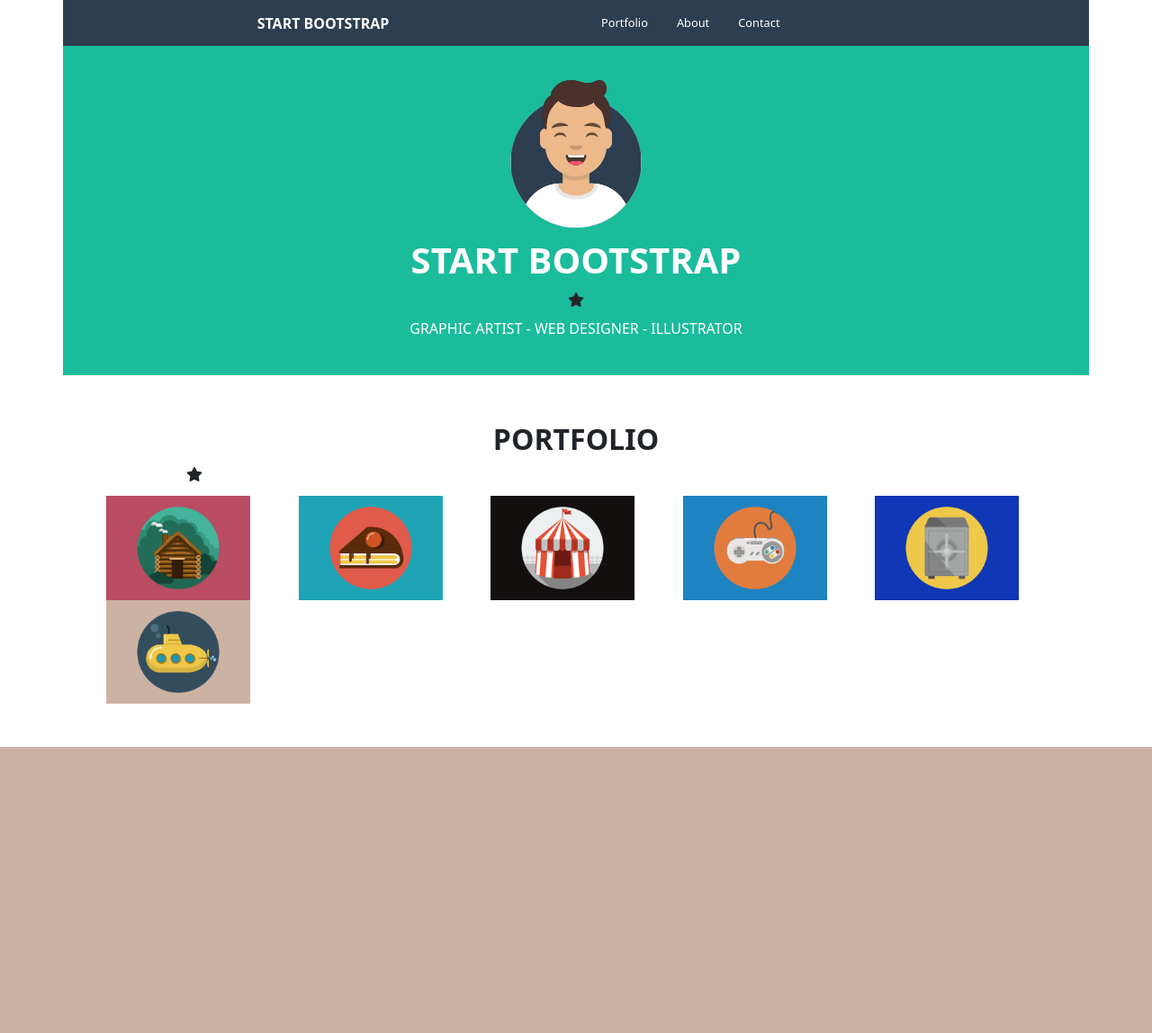
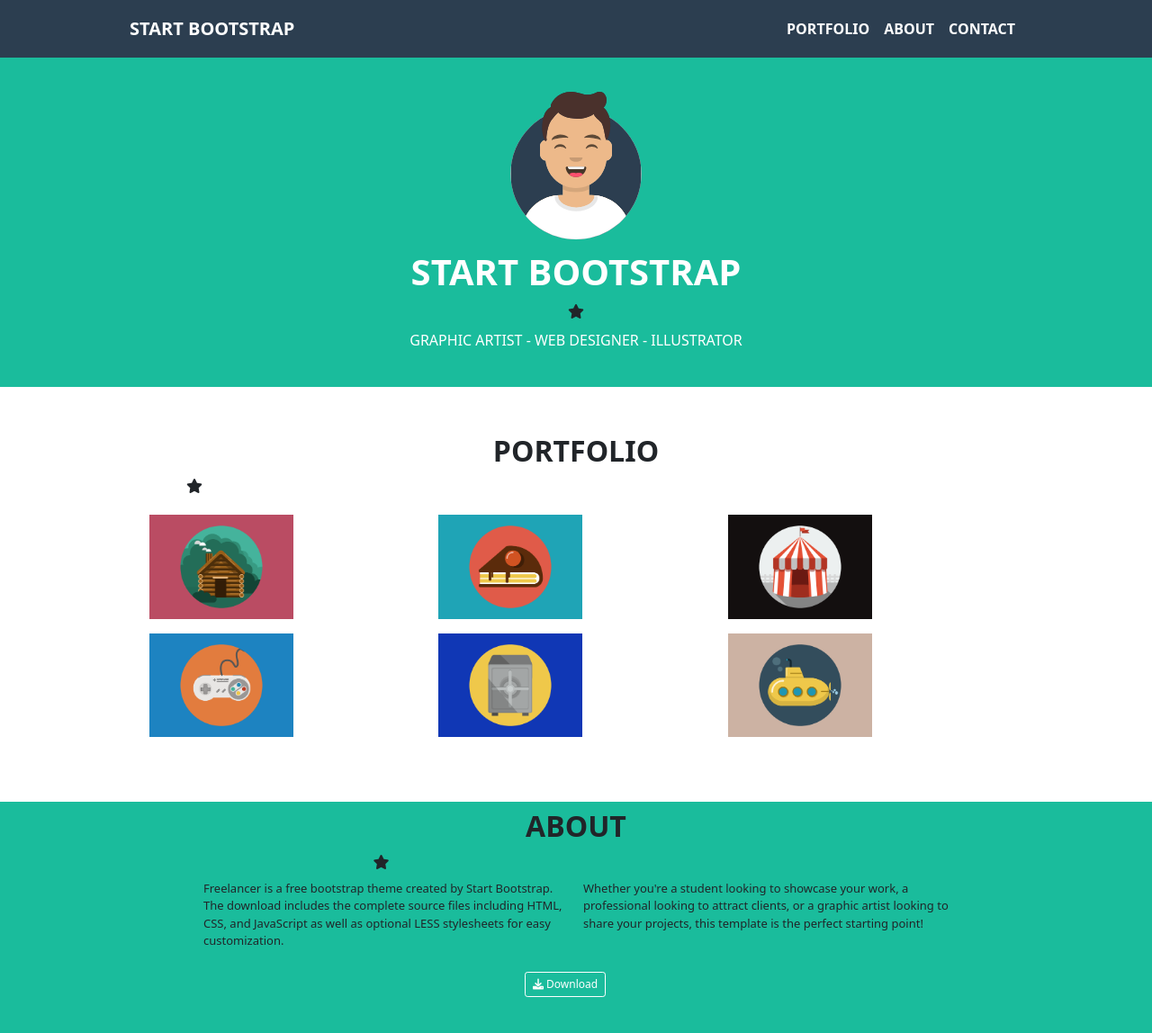
Before and after one commit to Mahdavi3649/html-css-bootstrap-freelancer, a plain HTML site: page index.html in a window 1280 px wide. Shown: the whole page at 90% size. Before the commit the page ends 830 px from the top, so only its background shows below. Drawn offline with nearby package versions, Linux system fonts and the light colour scheme.

Commit message:
add all section of main

```diff
--- a/index.html
+++ b/index.html
@@ -11,34 +11,26 @@
 </head>
 <body>
     <header>
-        <div class="container">
-            <div class="row bg_header p-2 text-center align-items-center">
-                <div class="col-6 ">
-                    <a href="#" class="text_default text-white"><strong>Start Bootstrap</strong></a>
-                </div>
-                <div class="col-6">
-                    <ul class="nav text_menu">
-                        <li class="nav-item">
-                          <a class="nav-link  text-white" href="#">Portfolio</a>
-                        </li>
-                        <li class="nav-item">
-                          <a class="nav-link  text-white" href="#">About</a>
-                        </li>
-                        <li class="nav-item">
-                          <a class="nav-link text-white" href="#">Contact</a>
-                        </li>
-                      </ul>
+        <nav class="navbar navbar-expand-md px-md-5 bg_header">
+            <div class="container-fluid px-lg-5 mx-lg-5">
+                <a class="navbar-brand text-uppercase fw-bold font-size-smaller my-2 my-md-1 text-white" href="#">Start
+                    Bootstrap</a>
+                <div class="collapse navbar-collapse justify-content-end" id="navbarNavAltMarkup">
+                    <div class="navbar-nav text-uppercase font-size-12 fw-bold">
+                        <a class="nav-link active" aria-current="page" href="#second-section">Portfolio</a>
+                        <a class="nav-link " href="#third-section">About</a>
+                        <a class="nav-link" href="#fourth-section">Contact</a>
+                    </div>
                 </div>
             </div>
-        </div>
+        </nav>
     </header>
 
 
     <main>
-
          <!-- first section -->
-         <section class="first_section">
-             <div class="container py-3 py-md-4  green_bg">
+         <section class="first_section green_bg">
+             <div class="container py-3 py-md-4  ">
                  <div class="row text-center white-text my-md-2">
                      <div class="col-12 pb-2">
 
@@ -76,7 +68,7 @@
                         </div>
                     </div>
                 </div>
-                <div class="row">
+                <div class="row g-3 g-md-3 py-2 px-md-2 px-lg-3 mx-lg-4 row-cols-1 row-cols-md-2 row-cols-lg-3">
                     <div class="col">
                         <img src="img/cabin.png" alt="cabin">
                     </div>
@@ -97,6 +89,44 @@
                     </div>
                 </div>
          </section>
+
+         <section class="third-section green_bg">
+
+             <div class="container">
+
+                 <div class="row py-2 mt-md-3">
+                    <div class="col-7 col-md-5 mx-auto">
+                        <h2 class="fw-bold font-size-medium text-center text-uppercase">
+                            About
+                        </h2>
+
+                        <div class="star white">
+                            <i class="fas fa-star"></i>
+                        </div>
+                    </div>
+                 </div>
+
+                 <div class="row font-s-13 g-3 px-2 px-md-5 pb-4 mx-md-5">
+                     <div class="col-8 col-md-6  mx-auto ps-md-5">
+                        Freelancer is a free bootstrap theme created by Start Bootstrap. The download includes the
+                        complete source files including HTML, CSS, and JavaScript as well as optional LESS
+                        stylesheets for easy customization.
+                     </div>
+                     <div class="col-8 col-md-6  mx-auto pe-md-5">
+                        Whether you're a student looking to showcase your work, a professional looking to attract
+                        clients, or a graphic artist looking to share your projects, this template is the perfect
+                        starting point!
+                     </div>
+
+                     <div class="row pt-2 mb-md-3 mt-3">
+                        <div class="col-12 text-center">
+                            <button type="button" class="btn btn-sm font-s-12"><i class="fas fa-download"></i> Download</button>
+                        </div>
+                    </div>
+
+                 </div>
+             </div>
+         </section>
     </main>
 
     <footer></footer>
--- a/style.css
+++ b/style.css
@@ -1,9 +1,3 @@
-.text_default {
-  text-transform: uppercase;
-  font-size: 1rem;
-  text-decoration: none;
-}
-
 .text_menu {
   font-size: 0.8rem;
 }
@@ -31,3 +25,20 @@
 .container .row img {
   width: 160px;
 }
+
+.nav-link {
+  color: white;
+}
+
+.font-s-13 {
+  font-size: 13px;
+}
+
+.font-s-12 {
+  font-size: 12px;
+}
+
+.third-section .container button {
+  border: 1px solid white;
+  color: white;
+}
```
